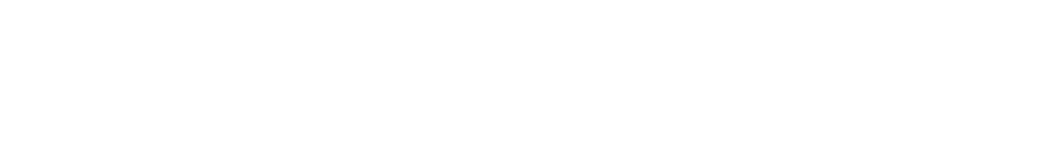
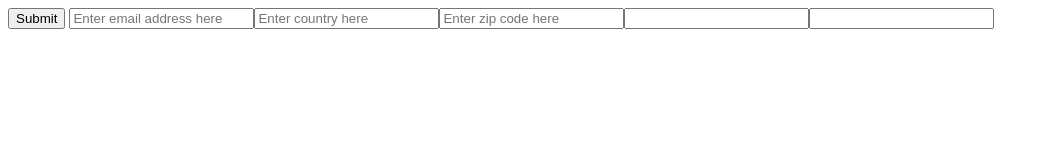
Before and after one commit to ihess95/odinFormValidation, a plain HTML site: page index.html in a window 1280 px wide. Shown: the whole page, without its empty margins (0-1049 px from the left). Drawn offline with Linux system fonts and the light colour scheme.

Commit message:
add form

```diff
--- a/index.html
+++ b/index.html
@@ -4,7 +4,40 @@
     <meta charset="UTF-8" />
     <meta http-equiv="X-UA-Compatible" content="IE=edge" />
     <meta name="viewport" content="width=device-width, initial-scale=1.0" />
+    <script src="script.js" defer></script>
     <title>Document</title>
   </head>
-  <body></body>
+  <body>
+    <div class="formDiv">
+      <input
+        class="emailForm"
+        type="email"
+        id="email"
+        name="email"
+        placeholder="Enter email address here"
+      ></input>
+      <input
+        class="zipForm"
+        type="number"
+        id="zip"
+        name="zip"
+        placeholder="Enter zip code here"
+      ></input>
+      <input
+        class="countryForm"
+        type="text"
+        id="country"
+        name="country"
+        placeholder="Enter country here"
+      ></input>
+      <input class="passForm" type="password" id="password" name="password"></input>
+      <input
+        class="passFormV"
+        type="password"
+        id="passwordV"
+        name="passwordV"
+      ></input>
+      <button type="submit" class="formBtn"></button>
+    </div>
+  </body>
 </html>
--- a/script.js
+++ b/script.js
@@ -0,0 +1,19 @@
+const formDiv = document.querySelector(".formDiv");
+const emailForm = document.querySelector(".emailForm");
+emailForm.textContent = "Email";
+const countryForm = document.querySelector(".countryForm");
+countryForm.textContent = "Country";
+const zipForm = document.querySelector(".zipForm");
+zipForm.textContent = "Zip Code";
+const passForm = document.querySelector(".passForm");
+passForm.textContent = "Password";
+const passFormV = document.querySelector(".passFormV");
+passFormV.textContent = "Conf";
+const formBtn = document.querySelector(".formBtn");
+formBtn.textContent = "Submit";
+
+formDiv.appendChild(emailForm);
+formDiv.appendChild(countryForm);
+formDiv.appendChild(zipForm);
+formDiv.appendChild(passForm);
+formDiv.appendChild(passFormV);
```
